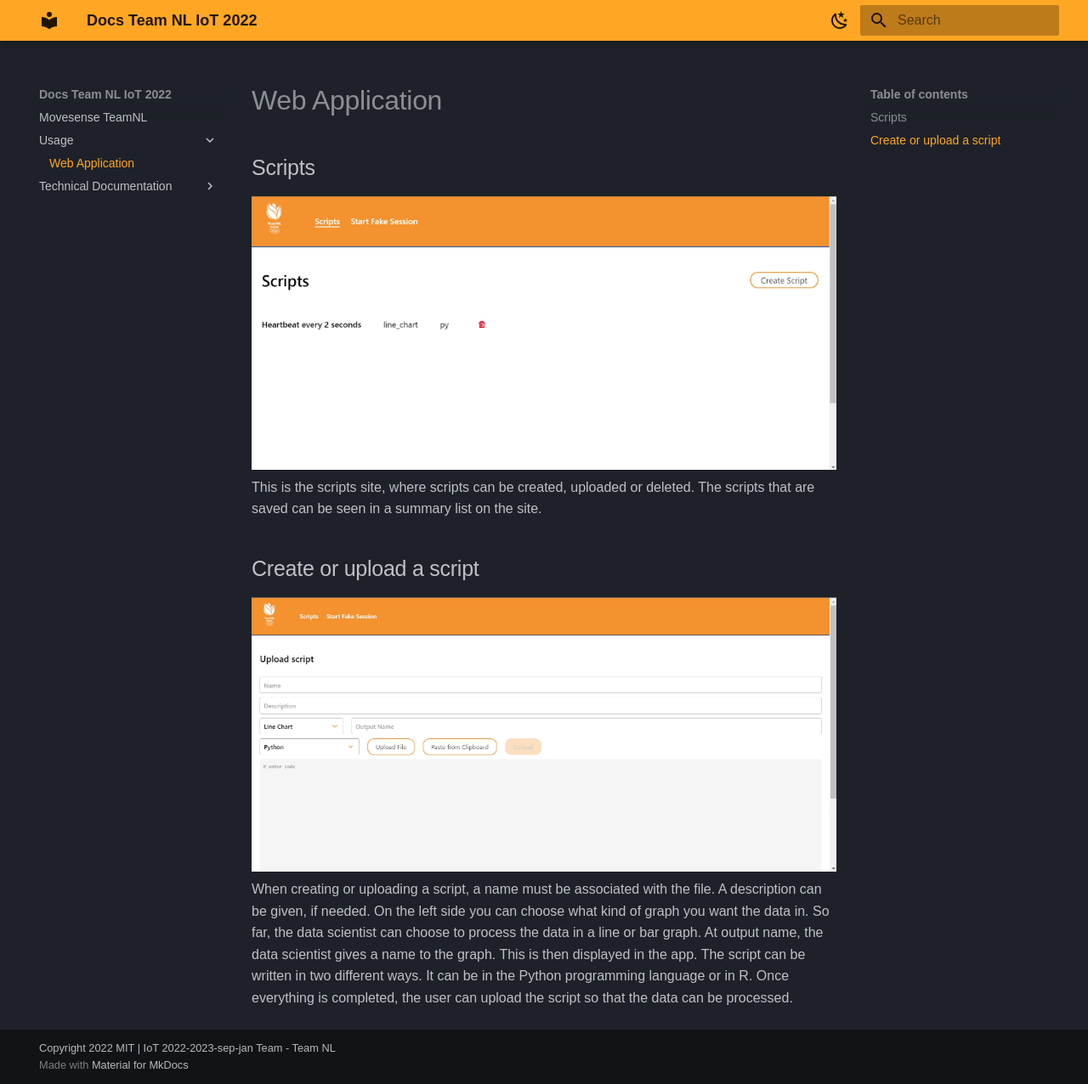
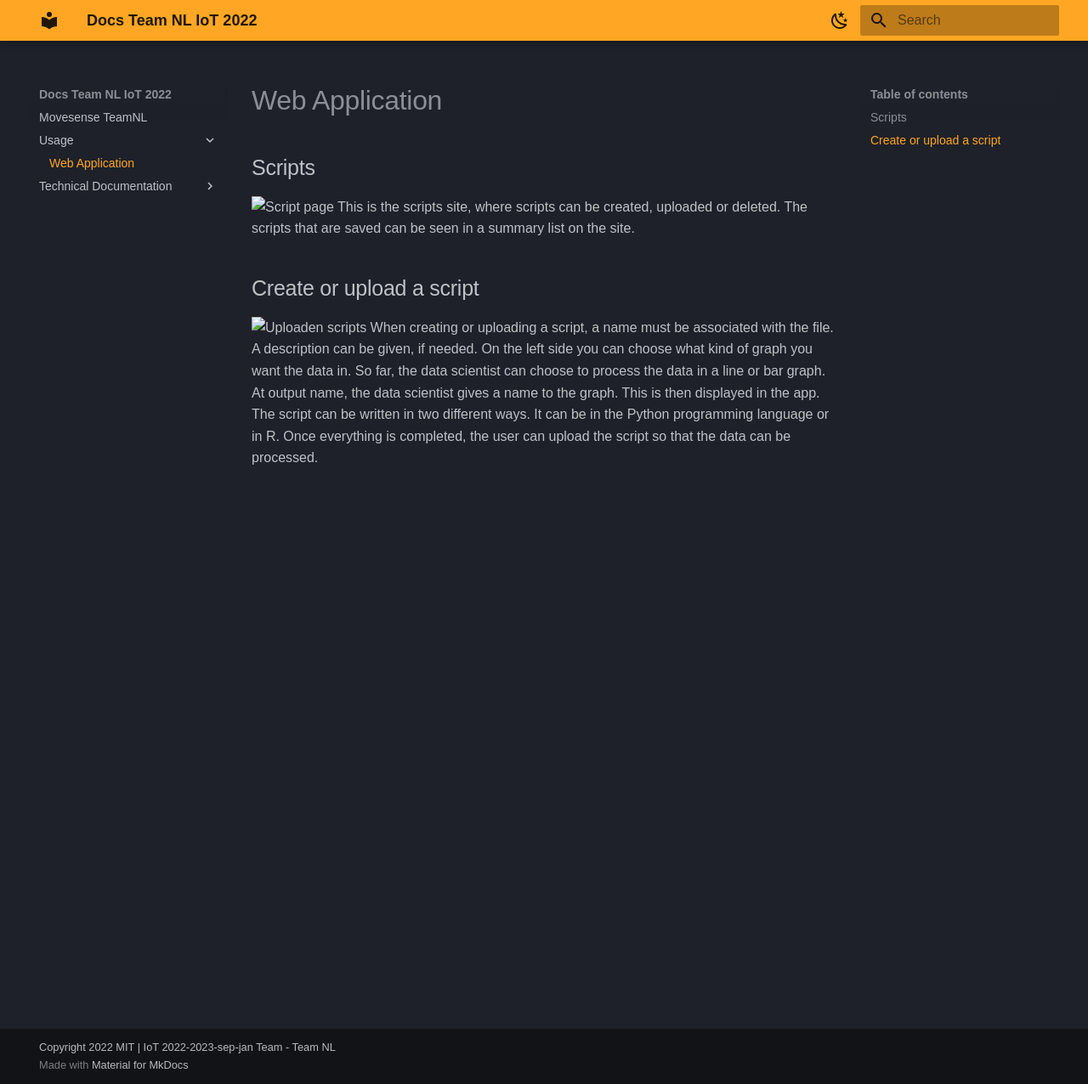
Before and after one commit to serg-and/team-nl-iot-2022, an MkDocs documentation site: the page built from docs/usage/web-application.md, in a window 1280 px wide and 1276 px high. Shown: the whole window at 85% size. Built offline with MkDocs 1.6.1 and Material for MkDocs 9.7.7, drawn with Linux system fonts in a browser that asks for light colours; some web fonts are replaced.

Commit message:
remove slash before images

```diff
--- a/docs/usage/web-application.md
+++ b/docs/usage/web-application.md
@@ -1,9 +1,9 @@
 # Web Application
 
 ## Scripts
-![Script page](/images/scripts-page.png)
+![Script page](images/scripts-page.png)
 This is the scripts site, where scripts can be created, uploaded or deleted. The scripts that are saved can be seen in a summary list on the site.
 
 ## Create or upload a script
-![Uploaden scripts](/images/upload-script-page.png)
+![Uploaden scripts](images/upload-script-page.png)
 When creating or uploading a script, a name must be associated with the file. A description can be given, if needed. On the left side you can choose what kind of graph you want the data in. So far, the data scientist can choose to process the data in a line or bar graph. At output name, the data scientist gives a name to the graph. This is then displayed in the app. The script can be written in two different ways. It can be in the Python programming language or in R. Once everything is completed, the user can upload the script so that the data can be processed.
```
Also changed, not shown: docs/web-application/code-documentation.md (+1 -1 lines).
